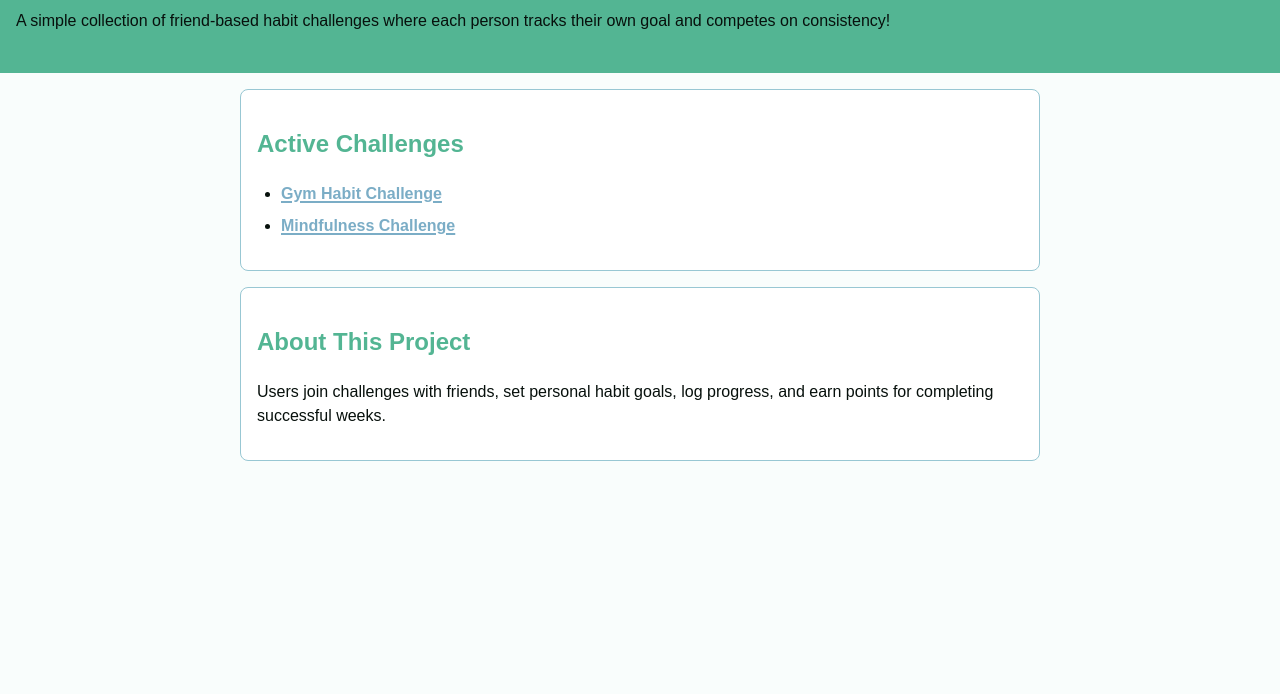
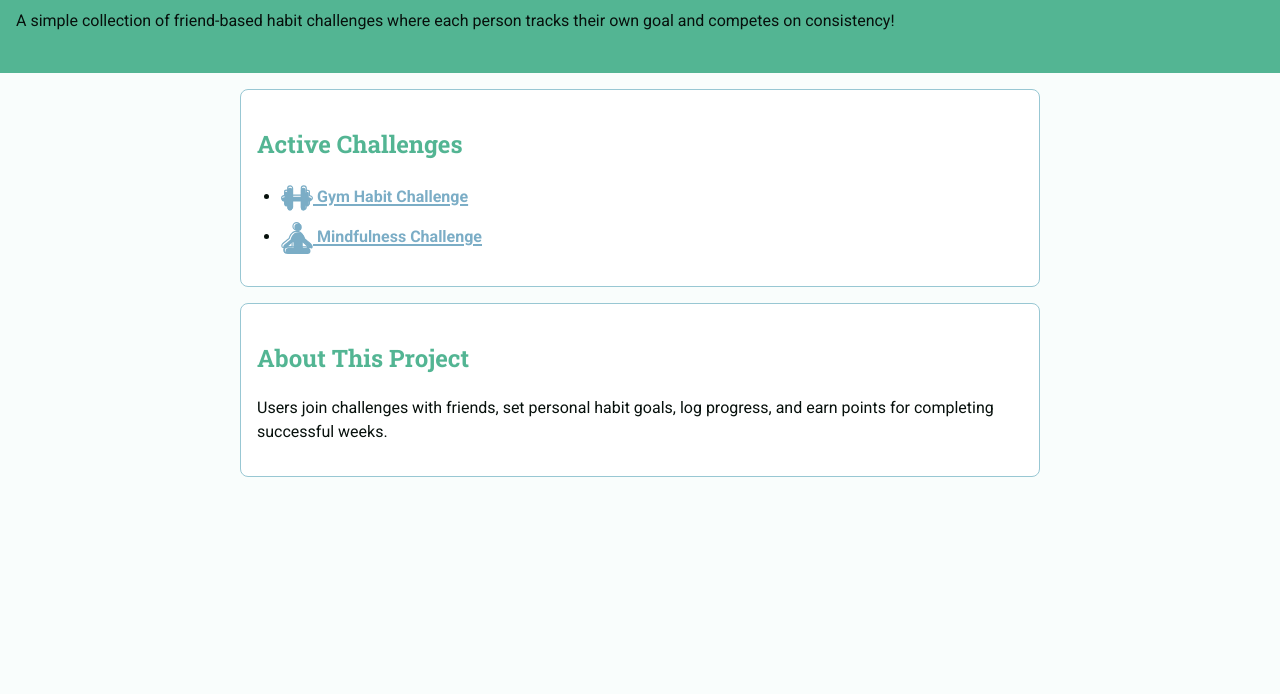
Before and after one commit to tomaseuu/csc437-project, a website: page packages/proto/public/index.html in a window 1280 px wide. Shown: the part 106-800 px from the top of the page. Drawn offline with Linux system fonts and the light colour scheme.

Commit message:
completedd lab 4 typography and icons

```diff
--- a/packages/proto/public/index.html
+++ b/packages/proto/public/index.html
@@ -1,9 +1,15 @@
 <!doctype html>
 <html lang="en">
   <head>
-    <meta charset="UTF-8" />
+    <meta charset="utf-8" />
     <meta name="viewport" content="width=device-width, initial-scale=1.0" />
     <title>Habit Challenges</title>
+    <link rel="preconnect" href="https://fonts.googleapis.com" />
+    <link rel="preconnect" href="https://fonts.gstatic.com" crossorigin />
+    <link
+      href="https://fonts.googleapis.com/css2?family=Roboto:ital,wght@0,400;0,700;1,400&family=Roboto+Slab:wght@700&display=swap"
+      rel="stylesheet"
+    />
     <link rel="stylesheet" href="/styles/tokens.css" />
     <link rel="stylesheet" href="/styles/page.css" />
   </head>
@@ -21,10 +27,20 @@
         <h2>Active Challenges</h2>
         <ul>
           <li>
-            <a href="gym-challenge.html">Gym Habit Challenge</a>
+            <a href="gym-challenge.html">
+              <svg class="icon">
+                <use href="/icons/challenges.svg#icon-dumbbell" />
+              </svg>
+              Gym Habit Challenge
+            </a>
           </li>
           <li>
-            <a href="mindfulness-challenge.html">Mindfulness Challenge</a>
+            <a href="mindfulness-challenge.html">
+              <svg class="icon">
+                <use href="/icons/challenges.svg#icon-meditation" />
+              </svg>
+              Mindfulness Challenge
+            </a>
           </li>
         </ul>
       </section>
--- a/packages/proto/public/styles/page.css
+++ b/packages/proto/public/styles/page.css
@@ -2,7 +2,8 @@ body {
   background-color: var(--color-background-page);
   color: var(--color-text);
   margin: 0;
-  font-family: Arial, sans-serif;
+  font-family: "Roboto", Arial, sans-serif;
+  font-size: 1rem;
   line-height: 1.5;
 }
 
@@ -27,6 +28,20 @@ h1,
 h2,
 h3 {
   color: var(--color-primary);
+  font-family: "Roboto Slab", Georgia, serif;
+  font-weight: 700;
+}
+
+h1 {
+  font-size: 2rem;
+}
+
+h2 {
+  font-size: 1.5rem;
+}
+
+h3 {
+  font-size: 1.25rem;
 }
 
 header h1,
@@ -67,3 +82,19 @@ ul {
 li + li {
   margin-top: 0.5rem;
 }
+
+em {
+  font-style: italic;
+}
+
+strong {
+  font-weight: 700;
+}
+
+svg.icon {
+  display: inline;
+  height: 2em;
+  width: 2em;
+  vertical-align: middle;
+  fill: currentColor;
+}
```
Also changed, not shown: packages/proto/assets/dumbbell.svg (added), packages/proto/assets/meditation.svg (added), packages/proto/public/icons/challenges.svg (added).
